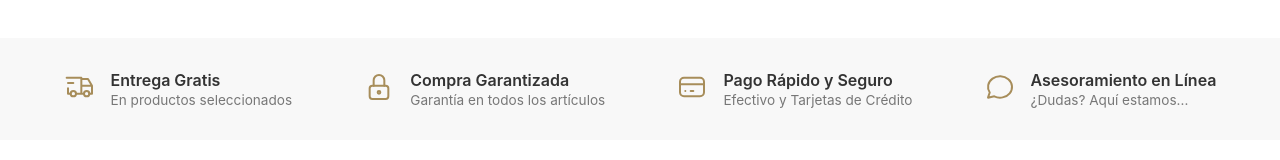
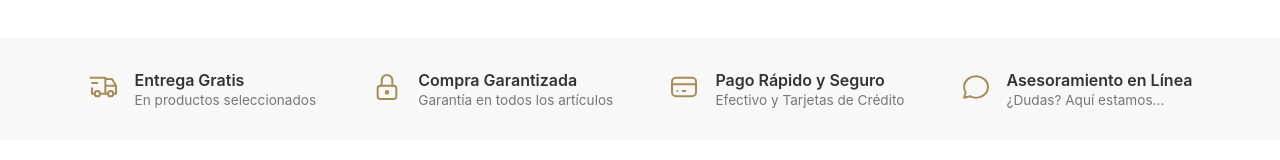
Before and after one commit to Javiermu97/impattopyproyect, a Next.js app: page / in a window 1280 px wide. Shown: the part 1270-1430 px from the top of the page. Built offline with nearby package versions, Linux system fonts and the light colour scheme; no server answers; the database is empty.

Commit message:
Primer commit

```diff
--- a/app/globals.css
+++ b/app/globals.css
@@ -156,7 +156,7 @@ button { cursor: pointer; border: none; padding: 10px 20px; border-radius: 5px;
 /* La sección exterior solo se encarga del fondo y el espaciado vertical */
 .info-banner-section {
   background-color: #f8f8f8;
-  padding: 2rem 0; /* Espacio vertical, NADA a los costados */
+  padding: 2rem 0 !important; /* Espacio vertical, NADA a los costados */
   margin-bottom: 2rem;
 }
 
@@ -164,7 +164,8 @@ button { cursor: pointer; border: none; padding: 10px 20px; border-radius: 5px;
 .info-banner-content-wrapper {
   max-width: 1200px; /* Límite de ancho */
   margin: 0 auto; /* Centrado automático */
-  padding: 0 1rem; /* Espacio a los costados */
+  padding: 0 2rem; /* Espacio a los costados */
+  box-sizing: border-box;
 }
 
 /* El contenedor de los íconos define el layout (flex o grid) */
```
